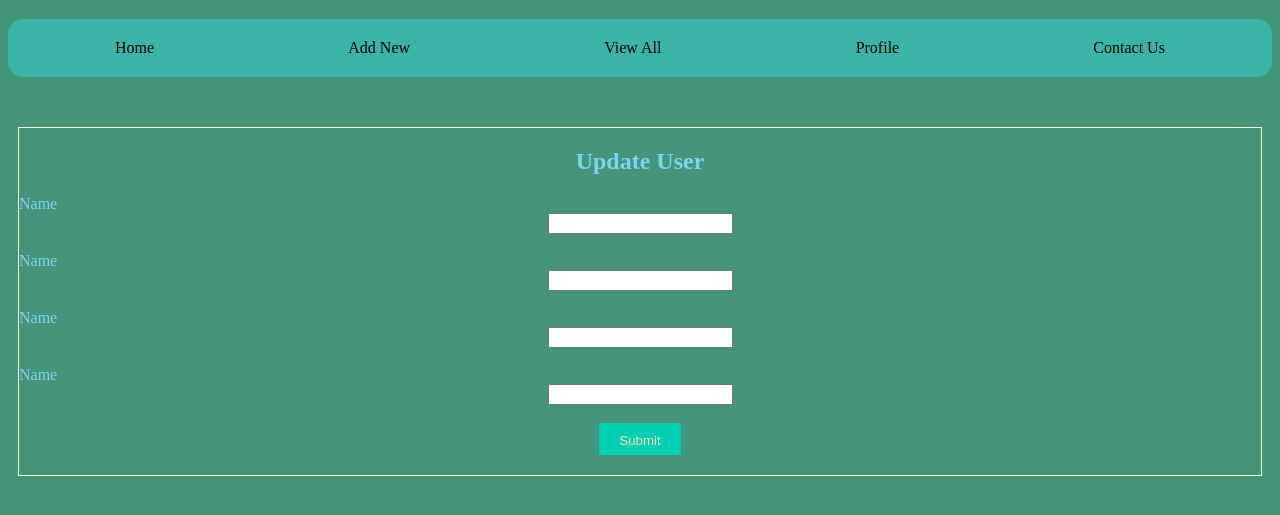
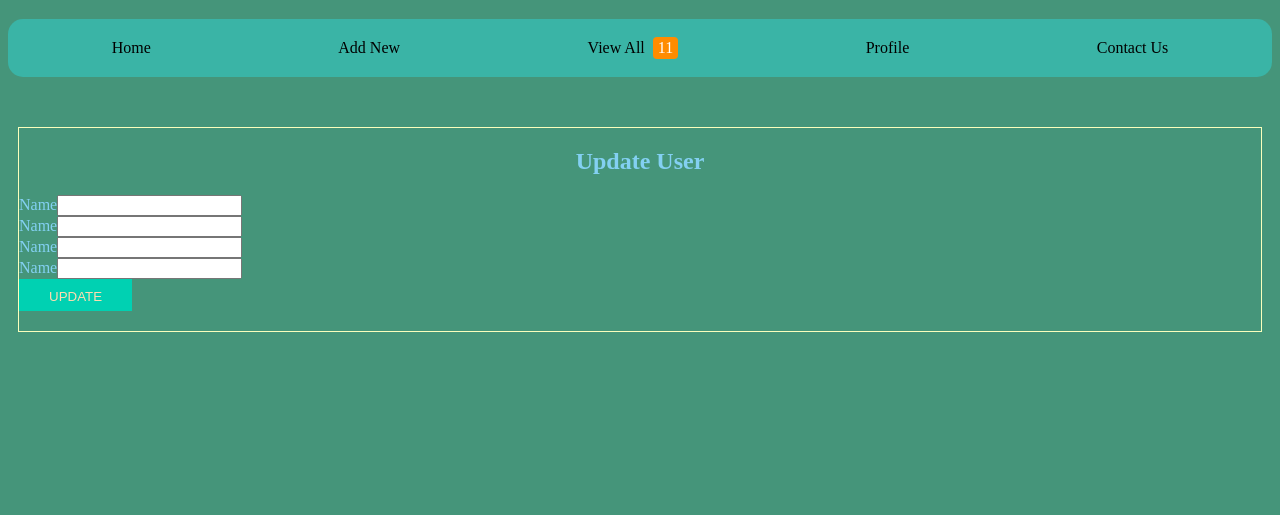
Before and after one commit to KevinBritten/front-end-test-1, a plain HTML site: page index.html in a window 1280 px wide. Shown: the part 61-576 px from the top of the page. Drawn offline with Linux system fonts and the light colour scheme.

Commit message:
add and style notification badge

```diff
--- a/index.html
+++ b/index.html
@@ -9,7 +9,14 @@
   <body>
     <h1>Phone Book</h1>
     <nav>
-      <a>Home</a><a>Add New</a><a>View All</a><a>Profile</a><a>Contact Us</a>
+      <a>Home</a>
+      <a>Add New</a>
+      <a
+        >View All
+        <div class="notification-badge">11</div></a
+      >
+      <a>Profile</a>
+      <a>Contact Us</a>
     </nav>
 
     <div class="form-container">
@@ -19,7 +26,7 @@
         <label>Name</label><input type="text" id="name" name="name" /><br />
         <label>Name</label><input type="text" id="name" name="name" /><br />
         <label>Name</label><input type="text" id="name" name="name" /><br />
-        <input type="submit" class="submit-button" />
+        <input type="submit" class="submit-button" value="UPDATE" />
       </form>
     </div>
   </body>
--- a/style.css
+++ b/style.css
@@ -21,12 +21,21 @@ nav {
 }
 
 input {
-    display: block;
+    display:inline-block;
     margin:auto;
 }
 
 label{
     float: lef
+}
+
+.notification-badge {
+    display: inline;
+    background-color: #ff8c00;
+    color:white;
+    border-radius: 4px;
+    padding:2px 5px 3px;
+    margin-left:4px;
 }
 
 .form-container {
@@ -38,6 +47,6 @@ label{
     background-color: #00d1b2;
     color:#ffdcb0;
     border:none;
-    padding:10px 20px 7px;
+    padding:10px 30px 7px;
     margin-bottom:20px;
 }
```
